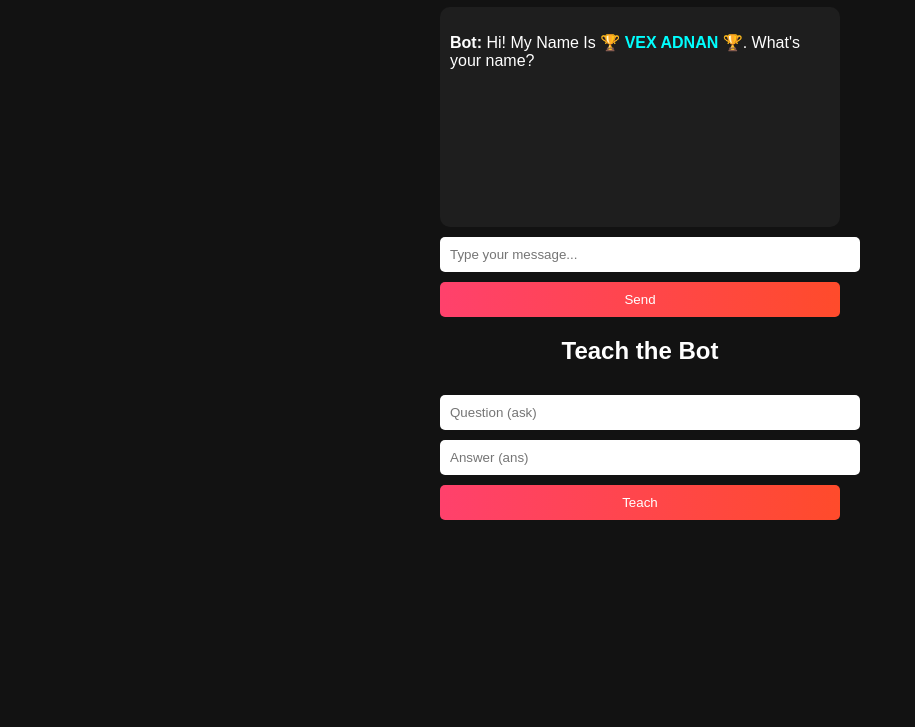
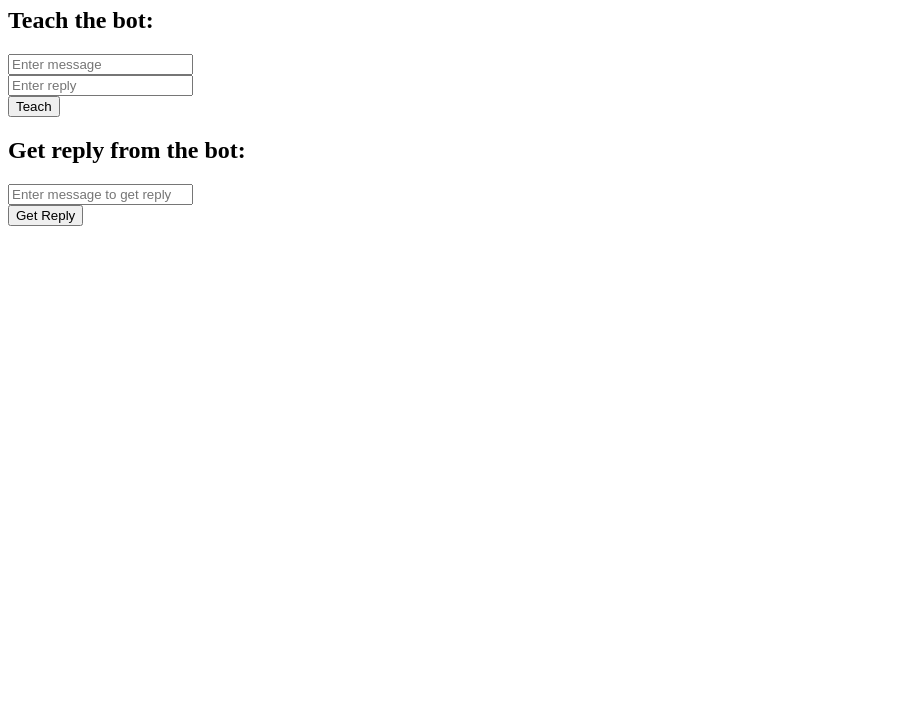
Before and after one commit to irfanpc420/My-api-simma, a website: page public/index.html in a window 1280 px wide. Shown: the part 73-800 px from the top of the page, without its empty margins (0-915 px from the left). Drawn offline with Linux system fonts and the light colour scheme.

Commit message:
Update index.html

```diff
--- a/public/index.html
+++ b/public/index.html
@@ -3,100 +3,59 @@
 <head>
   <meta charset="UTF-8">
   <meta name="viewport" content="width=device-width, initial-scale=1.0">
-    <title>Chatbot</title>
-    <style>
-        body {
-            background-color: #121212;
-            color: white;
-            font-family: Arial, sans-serif;
-            text-align: center;
-        }
-        .container {
-            width: 90%;
-            max-width: 400px;
-            margin: 20px auto;
-        }
-        .chatbox {
-            background-color: #1e1e1e;
-            border-radius: 10px;
-            padding: 10px;
-            min-height: 200px;
-            overflow-y: auto;
-            text-align: left;
-        }
-        .input-box {
-            width: 100%;
-            padding: 10px;
-            margin-top: 10px;
-            border: none;
-            border-radius: 5px;
-        }
-        .send-btn {
-            width: 100%;
-            padding: 10px;
-            margin-top: 10px;
-            background: linear-gradient(to right, #ff416c, #ff4b2b);
-            color: white;
-            border: none;
-            border-radius: 5px;
-            cursor: pointer;
-        }
-    </style>
+  <title>Bot API Test</title>
 </head>
 <body>
+  <h1>Bot API Test</h1>
 
-    <h1>Chatbot</h1>
-    <div class="container">
-        <div class="chatbox" id="chatbox">
-            <p><b>Bot:</b> Hi! My Name Is 🏆 <b style="color: cyan;">VEX ADNAN</b> 🏆. What's your name?</p>
-        </div>
-        <input type="text" id="userInput" class="input-box" placeholder="Type your message...">
-        <button class="send-btn" onclick="sendMessage()">Send</button>
-    </div>
+  <h2>Teach the bot:</h2>
+  <form id="teachForm">
+    <input type="text" id="teachMessage" placeholder="Enter message" required><br>
+    <input type="text" id="teachReply" placeholder="Enter reply" required><br>
+    <button type="submit">Teach</button>
+  </form>
 
-    <h2>Teach the Bot</h2>
-    <div class="container">
-        <input type="text" id="teachQuestion" class="input-box" placeholder="Question (ask)">
-        <input type="text" id="teachAnswer" class="input-box" placeholder="Answer (ans)">
-        <button class="send-btn" onclick="teachBot()">Teach</button>
-    </div>
+  <h2>Get reply from the bot:</h2>
+  <form id="replyForm">
+    <input type="text" id="replyMessage" placeholder="Enter message to get reply" required><br>
+    <button type="submit">Get Reply</button>
+  </form>
+
+  <div id="response"></div>
 
   <script>
-        function sendMessage() {
-            const userInput = document.getElementById('userInput').value;
-            if (!userInput) return;
-
-            const chatbox = document.getElementById('chatbox');
-            chatbox.innerHTML += `<p><b>You:</b> ${userInput}</p>`;
-
-            fetch(`/reply?message=${encodeURIComponent(userInput)}`)
-                .then(response => response.json())
-                .then(data => {
-                    chatbox.innerHTML += `<p><b>Bot:</b> ${data.reply}</p>`;
-                    chatbox.scrollTop = chatbox.scrollHeight;
-                })
-                .catch(() => {
-                    chatbox.innerHTML += `<p><b>Bot:</b> Sorry, I don't know the answer.</p>`;
-                });
-
-            document.getElementById('userInput').value = '';
-        }
-
-        function teachBot() {
-            const question = document.getElementById('teachQuestion').value;
-            const answer = document.getElementById('teachAnswer').value;
-            if (!question || !answer) return alert("Please enter a question and answer!");
+    document.getElementById('teachForm').addEventListener('submit', function(e) {
+      e.preventDefault();
+      const message = document.getElementById('teachMessage').value;
+      const reply = document.getElementById('teachReply').value;
 
       fetch('/teach', {
         method: 'POST',
         headers: { 'Content-Type': 'application/json' },
-                body: JSON.stringify({ message: question, reply: answer })
+        body: JSON.stringify({ message, reply }),
       })
       .then(response => response.text())
-            .then(data => alert(data))
-            .catch(() => alert("Error saving message!"));
-        }
+      .then(data => {
+        document.getElementById('response').textContent = data;
+      })
+      .catch(error => console.error('Error:', error));
+    });
+
+    document.getElementById('replyForm').addEventListener('submit', function(e) {
+      e.preventDefault();
+      const message = document.getElementById('replyMessage').value;
+
+      fetch('/reply', {
+        method: 'POST',
+        headers: { 'Content-Type': 'application/json' },
+        body: JSON.stringify({ message }),
+      })
+      .then(response => response.json())
+      .then(data => {
+        document.getElementById('response').textContent = data.reply;
+      })
+      .catch(error => console.error('Error:', error));
+    });
   </script>
-
 </body>
 </html>
```
Lines whose indentation alone changed are shown as unchanged.
